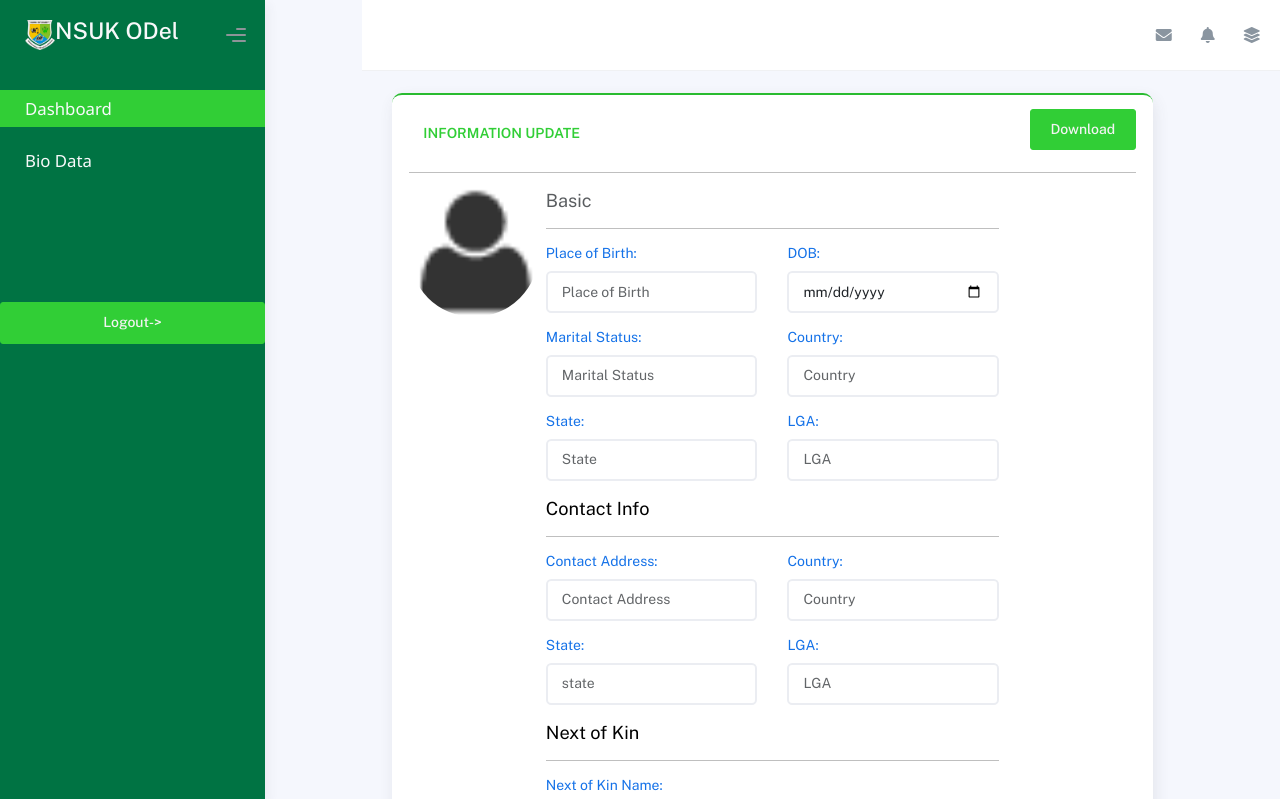
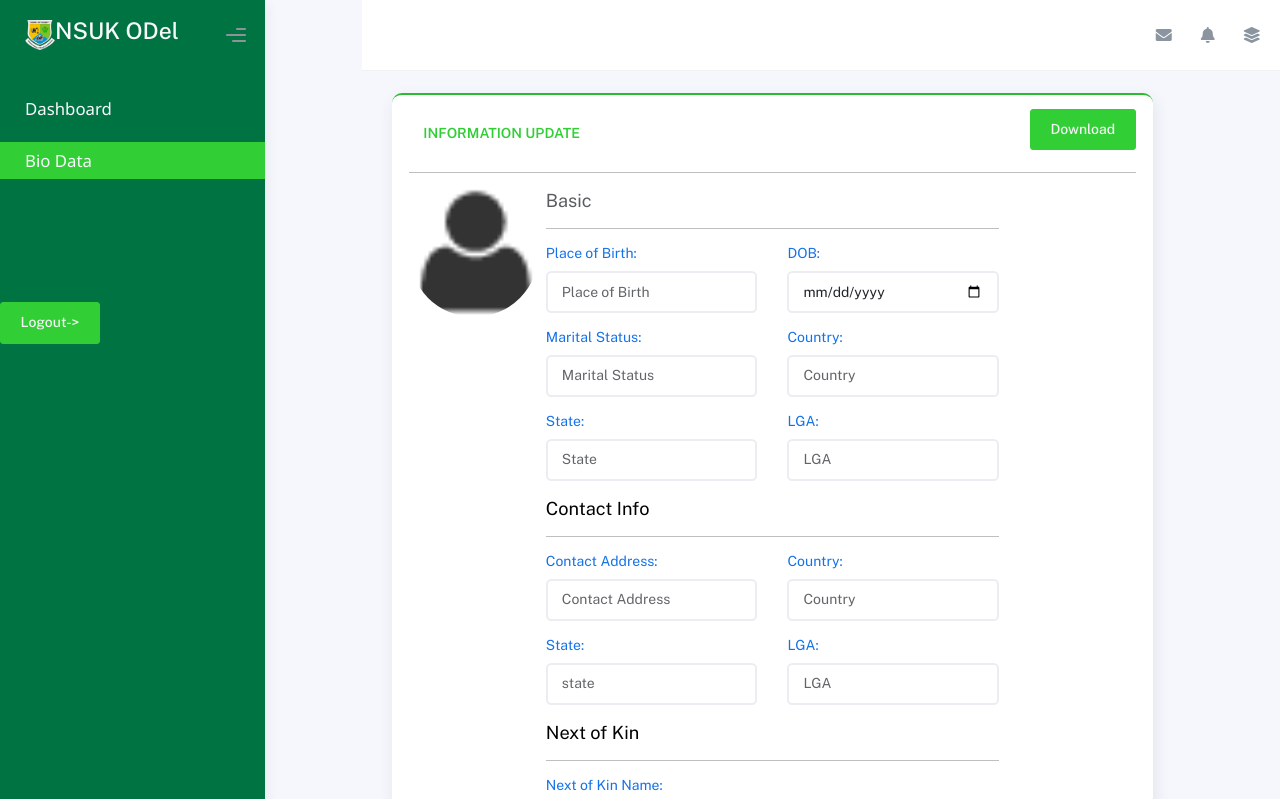
Before and after one commit to DamaMichaelYohanna/odel, a Django app: page /biodata in a window 1280 px wide. Shown: the top 799 px of the page. Run offline with Django 3.2, Linux system fonts and the light colour scheme; the visitor is signed in with stand-in values (Sample User, id 1); some libraries are stand-ins or nearby versions.

Commit message:
updated base template

```diff
--- a/main/templates/main-dashboard/dashboard-base.html
+++ b/main/templates/main-dashboard/dashboard-base.html
@@ -1,3 +1,4 @@
+
 {%load static%}
 <!DOCTYPE html>
 <html lang="en">
@@ -13,7 +14,6 @@
       href="{% static '/main/assets/img/nsuk-logo.png'%}"
       type="image/x-icon"
       />
-
 
       <!-- Fonts and icons -->
       <script src="{% static '/main/assets/js/plugin/webfont/webfont.min.js'%}"></script>
@@ -101,7 +101,7 @@
     <div class="sidebar-wrapper scrollbar scrollbar-inner">
       <div class="sidebar-content">
         <ul class="nav nav-secondary">
-          <li class="nav-item btn-success">
+          <li class="nav-item">
                   <a href="{% url 'dashboard_page'%}">
                     <span class="sub-item text-light">Dashboard</span>
                   </a>
@@ -110,12 +110,6 @@
             <span class="sidebar-mini-icon">
               <i class="fa fa-ellipsis-h"></i>
             </span>
-            <!-- <h4 class="text-section">Components</h4> -->
-          </li>
-          <li class="nav-item ">
-            <a href="{% url 'bio-data_form'%}">
-              <span class="sub-item text-light">Bio Data</span>
-            </a>
           </li>
         {% if user.student.done_biodata %}
             {% if user.student.has_accepted %}
@@ -125,12 +119,12 @@
                     </a>
                   </li>
                   <li class="nav-item">
-                    <a href="{% url 'payments_page'%}">
+                    <a href="{% url 'dashboard_form'%}">
                       <span class="sub-item text-light">Other payment</span>
                     </a>
                   </li>
                   <li class="nav-item">
-                    <a href="{% url 'documents_page' %}">
+                    <a href="{% url 'payments_page'%}">
                       <span class="sub-item text-light">My Document</span>
                     </a>
                   </li>
@@ -148,13 +142,17 @@
             {% endif %}
 
         {% else %}
-
+            <li class="nav-item btn-biodata">
+            <a href="{% url 'bio-data_form'%}">
+              <span class="sub-item text-light">Bio Data</span>
+            </a>
+          </li>
         {% endif %}
         </ul>
       </div>
       <ul class="nav nav-secondary">
         <li class="nav">
-            <a class="btn btn-success" href="/logout">Logout-></a>
+          <button class="btn btn-success" data-bs-toggle="modal" data-bs-target="#myModal"> Logout-></button>
         </li>
       </ul>
     </div>
@@ -574,33 +572,16 @@
     <script src="{% static '/main/assets/js/setting-demo.js'%}"></script>
     <script src="{% static '/main/assets/js/demo.js'%}"></script>
     <script src="{% static '/main/assets/js/multi-step-form.js'%}"></script>
-    <script>
-      $("#lineChart").sparkline([102, 109, 120, 99, 110, 105, 115], {
-        type: "line",
-        height: "70",
-        width: "100%",
-        lineWidth: "2",
-        lineColor: "#177dff",
-        fillColor: "rgba(23, 125, 255, 0.14)",
-      });
 
-      $("#lineChart2").sparkline([99, 125, 122, 105, 110, 124, 115], {
-        type: "line",
-        height: "70",
-        width: "100%",
-        lineWidth: "2",
-        lineColor: "#f3545d",
-        fillColor: "rgba(243, 84, 93, .14)",
-      });
+ <script>
+   var curent = location.pathname;
+   $('.nav li a').each(function(){
+     var $this = $(this);
+     if ($this.attr('href').indexOf(curent) !==-1){
+       $this.addClass('btn-success')
+      }
+    });
 
-      $("#lineChart3").sparkline([105, 103, 123, 100, 95, 105, 115], {
-        type: "line",
-        height: "70",
-        width: "100%",
-        lineWidth: "2",
-        lineColor: "#ffa534",
-        fillColor: "rgba(255, 165, 52, .14)",
-      });
     </script>
   </body>
 </html>
```
